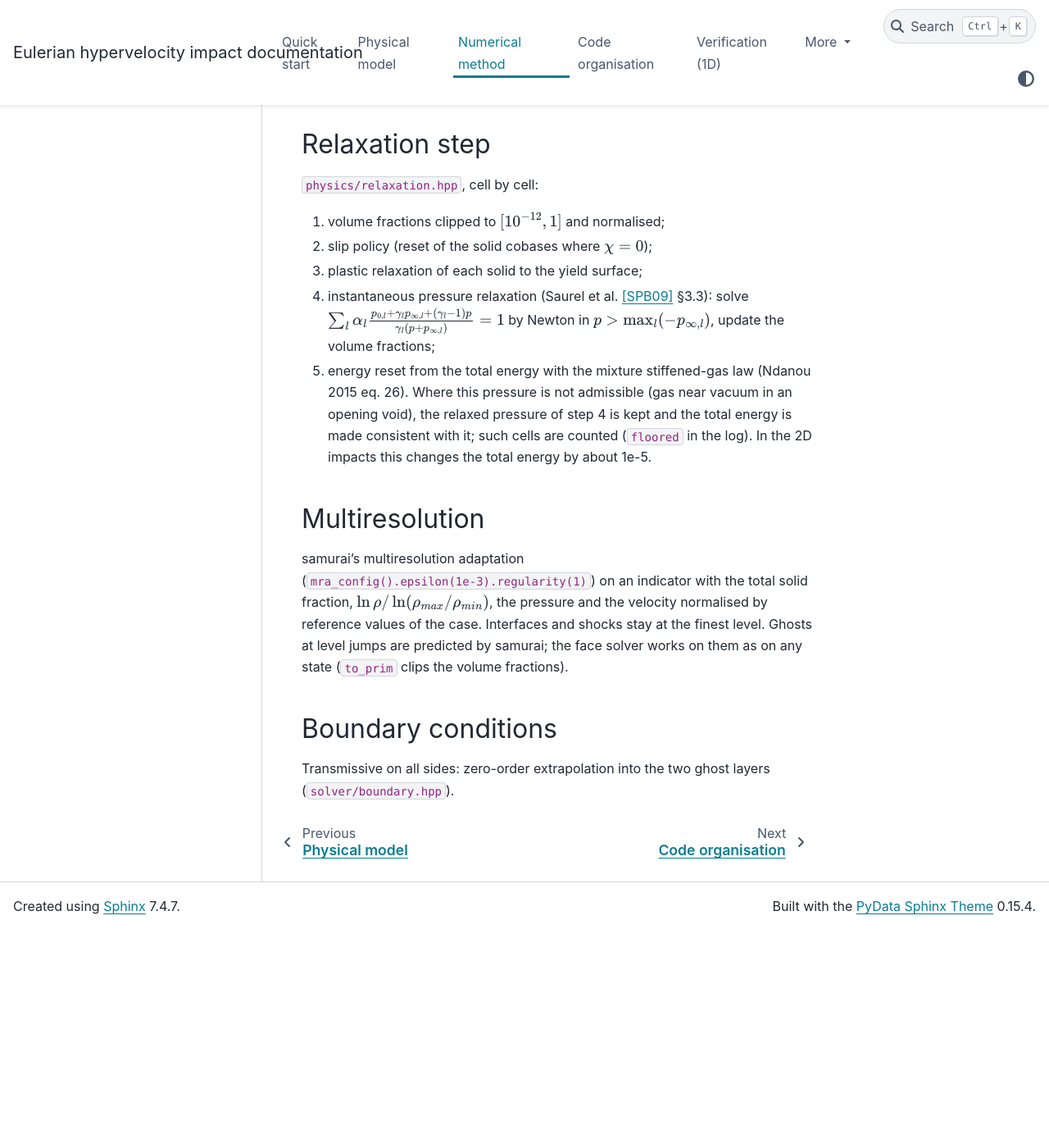
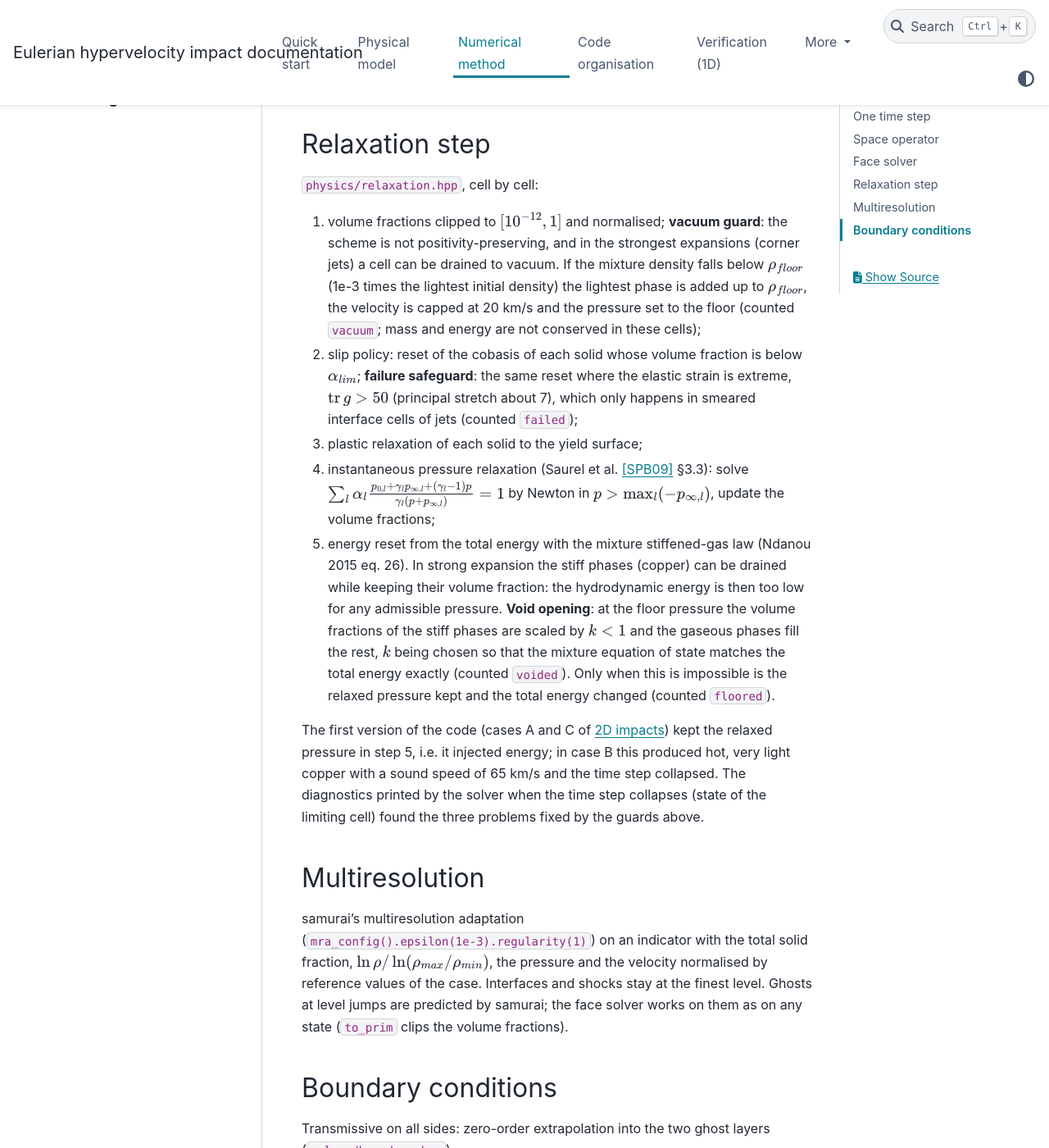
Before and after one commit to laurent90git/impactor_amr, a Sphinx documentation site: the page built from docs/numerics.rst, in a window 1280 px wide and 1400 px high, scrolled down 2072 px. Shown: the whole window at 82% size. Built offline with Sphinx 7.4.7 and the PyData theme 0.15.4, drawn with Linux system fonts in a browser that asks for light colours; before the commit the page ends 3207 px from its top, so only the background shows below that.

Commit message:
Docs: relaxation safeguards; 2D figure script for the re-runs
Co-Authored-By: Claude Opus 5.5 <noreply@anthropic.com>

```diff
--- a/docs/numerics.rst
+++ b/docs/numerics.rst
@@ -84,15 +84,28 @@ Relaxation step
 ``physics/relaxation.hpp``, cell by cell:
 
 1. volume fractions clipped to :math:`[10^{-12}, 1]` and normalised;
-2. slip policy (reset of the solid cobases where :math:`\chi = 0`);
+   **vacuum guard**: the scheme is not positivity-preserving, and in the strongest expansions (corner jets) a cell
+   can be drained to vacuum. If the mixture density falls below :math:`\rho_{floor}` (1e-3 times the lightest
+   initial density) the lightest phase is added up to :math:`\rho_{floor}`, the velocity is capped at 20 km/s and
+   the pressure set to the floor (counted ``vacuum``; mass and energy are not conserved in these cells);
+2. slip policy: reset of the cobasis of each solid whose volume fraction is below :math:`\alpha_{lim}`;
+   **failure safeguard**: the same reset where the elastic strain is extreme, :math:`\operatorname{tr} g > 50`
+   (principal stretch about 7), which only happens in smeared interface cells of jets (counted ``failed``);
 3. plastic relaxation of each solid to the yield surface;
 4. instantaneous pressure relaxation (Saurel et al. [SPB09]_ §3.3): solve
    :math:`\sum_l \alpha_l \frac{p_{0,l} + \gamma_l p_{\infty,l} + (\gamma_l - 1)p}{\gamma_l (p + p_{\infty,l})} = 1`
    by Newton in :math:`p > \max_l(-p_{\infty,l})`, update the volume fractions;
-5. energy reset from the total energy with the mixture stiffened-gas law (Ndanou 2015 eq. 26). Where this pressure is
-   not admissible (gas near vacuum in an opening void), the relaxed pressure of step 4 is kept and the total energy
-   is made consistent with it; such cells are counted (``floored`` in the log). In the 2D impacts this changes the
-   total energy by about 1e-5.
+5. energy reset from the total energy with the mixture stiffened-gas law (Ndanou 2015 eq. 26). In strong expansion
+   the stiff phases (copper) can be drained while keeping their volume fraction: the hydrodynamic energy is then too
+   low for any admissible pressure. **Void opening**: at the floor pressure the volume fractions of the stiff phases
+   are scaled by :math:`k < 1` and the gaseous phases fill the rest, :math:`k` being chosen so that the mixture
+   equation of state matches the total energy exactly (counted ``voided``). Only when this is impossible is the
+   relaxed pressure kept and the total energy changed (counted ``floored``).
+
+The first version of the code (cases A and C of :doc:`impacts`) kept the relaxed pressure in step 5, i.e. it injected
+energy; in case B this produced hot, very light copper with a sound speed of 65 km/s and the time step collapsed.
+The diagnostics printed by the solver when the time step collapses (state of the limiting cell) found the three
+problems fixed by the guards above.
 
 Multiresolution
 ---------------
```
Also changed, not shown: 1 other file.
